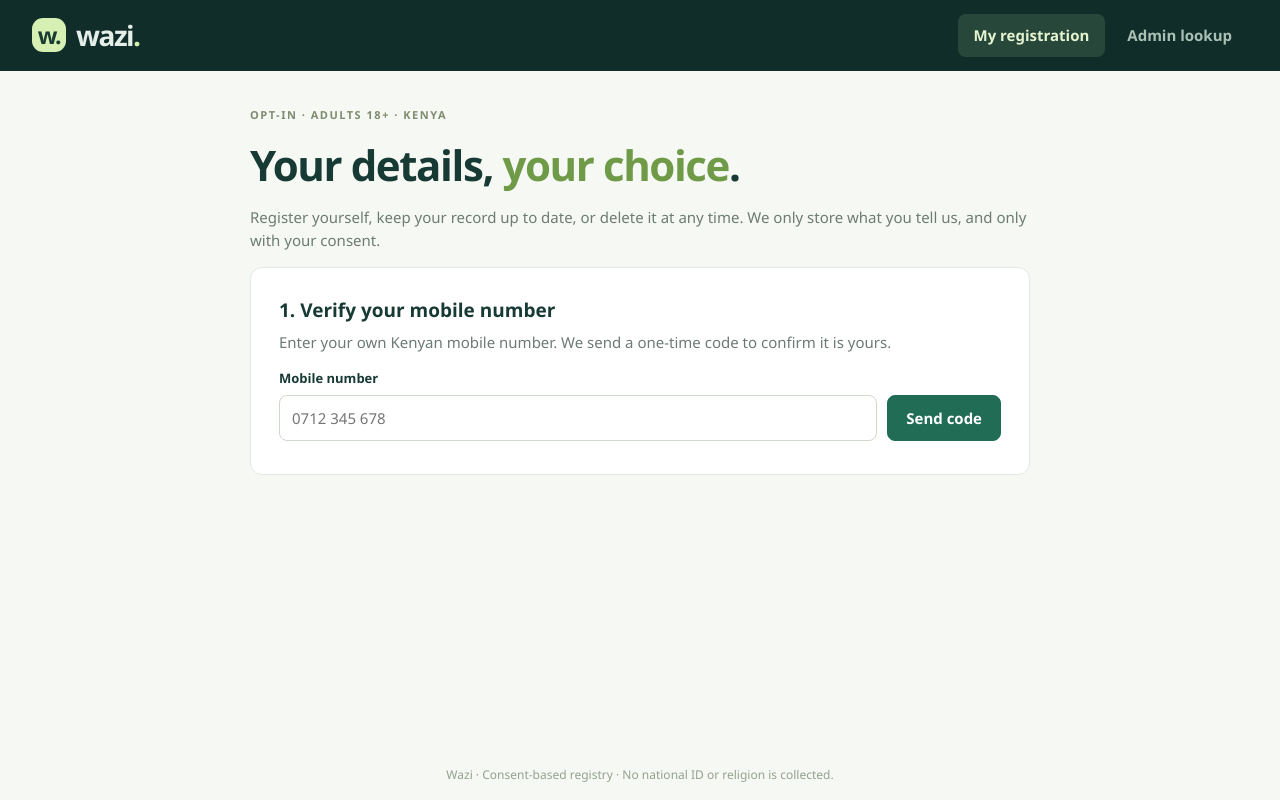
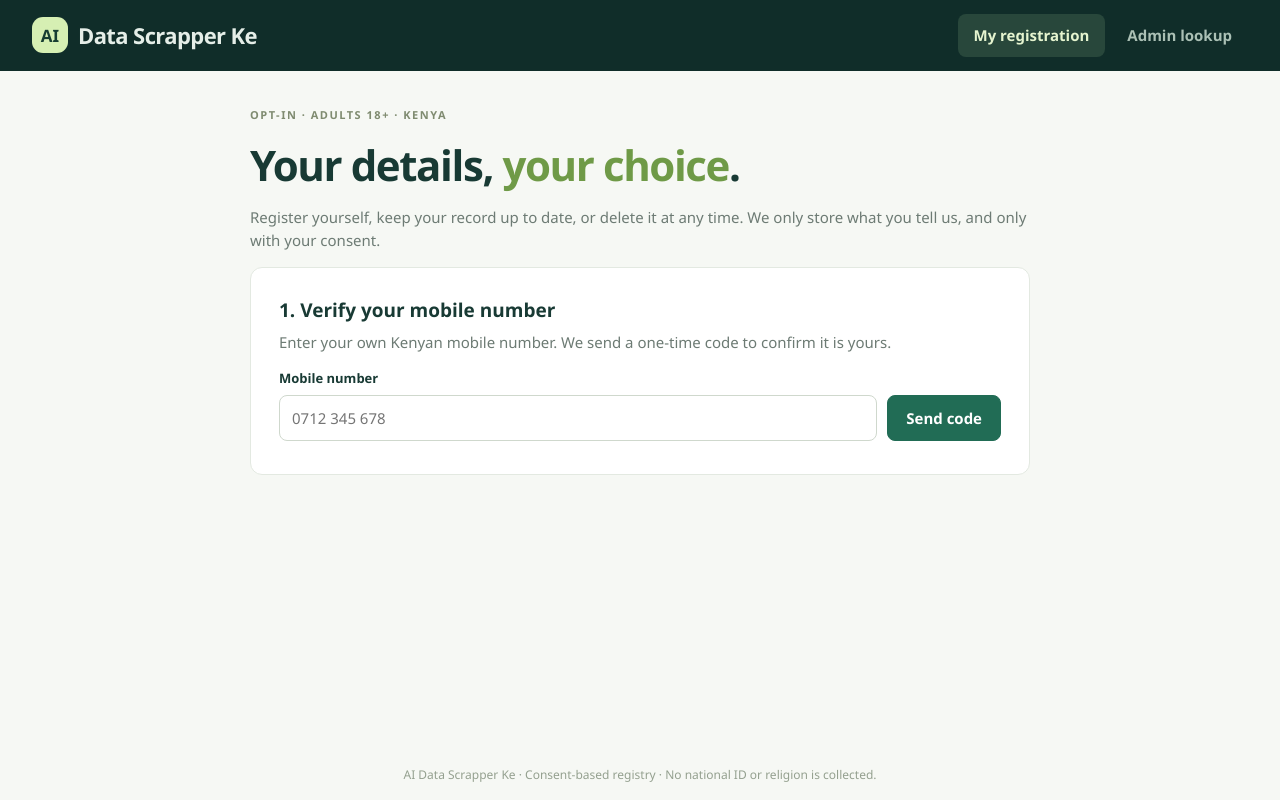
Before and after one commit to EricMamai/Data_Scrapping_with_AI_Agent, a website: page public/index.html in a window 1280 px wide. Drawn offline with Linux system fonts and the light colour scheme; no server answers.

Commit message:
Rename app to AI Data Scrapper Ke
Co-authored-by: Copilot <223556219+Copilot@users.noreply.github.com>

```diff
--- a/lib/sms.js
+++ b/lib/sms.js
@@ -6,7 +6,7 @@ function createConsoleSender() {
   return {
     name: "console",
     async send(phone, code) {
-      console.log(`[DEV SMS] To ${maskPhone(phone)}: your Wazi verification code is ${code}`);
+      console.log(`[DEV SMS] To ${maskPhone(phone)}: your AI Data Scrapper Ke verification code is ${code}`);
     },
   };
 }
@@ -18,7 +18,7 @@ function createAfricasTalkingSender({ username, apiKey, senderId, baseUrl = "htt
       const form = new URLSearchParams({
         username,
         to: phone,
-        message: `Your Wazi verification code is ${code}. It expires in 5 minutes.`,
+        message: `Your AI Data Scrapper Ke verification code is ${code}. It expires in 5 minutes.`,
       });
       if (senderId) form.set("from", senderId);
       const response = await fetch(`${baseUrl}/version1/messaging`, {
--- a/package.json
+++ b/package.json
@@ -1,5 +1,5 @@
 {
-  "name": "wazi-consent-registry",
+  "name": "ai-data-scrapper-ke",
   "version": "2.0.0",
   "private": true,
   "description": "A consent-based adult registry with verified phone numbers and audited admin lookup.",
--- a/public/index.html
+++ b/public/index.html
@@ -4,13 +4,13 @@
   <meta charset="UTF-8">
   <meta name="viewport" content="width=device-width, initial-scale=1">
   <meta name="theme-color" content="#102d29">
-  <title>Wazi | Consent-based adult registry</title>
+  <title>AI Data Scrapper Ke | Consent-based adult registry</title>
   <link rel="stylesheet" href="/styles.css">
   <script src="/app.js" defer></script>
 </head>
 <body>
   <header class="topbar">
-    <a class="brand" href="/" aria-label="Wazi home"><span class="brand-mark">w.</span> wazi<span class="brand-dot">.</span></a>
+    <a class="brand" href="/" aria-label="AI Data Scrapper Ke home"><span class="brand-mark">AI</span> <span class="brand-name">Data Scrapper Ke</span></a>
     <nav class="tabs" role="tablist" aria-label="Sections">
       <button id="tab-me" class="tab active" role="tab" aria-selected="true" aria-controls="panel-me">My registration</button>
       <button id="tab-admin" class="tab" role="tab" aria-selected="false" aria-controls="panel-admin" tabindex="-1">Admin lookup</button>
@@ -60,7 +60,7 @@
           <div class="checks">
             <label class="check"><input type="checkbox" id="adultConfirmed"> <span>I confirm that I am 18 years or older.</span></label>
             <p class="field-error" data-error="adultConfirmed" role="alert"></p>
-            <label class="check"><input type="checkbox" id="consent"> <span>I consent to Wazi storing these details about me. My phone number is stored encrypted, and I can change or delete my record at any time.</span></label>
+            <label class="check"><input type="checkbox" id="consent"> <span>I consent to AI Data Scrapper Ke storing these details about me. My phone number is stored encrypted, and I can change or delete my record at any time.</span></label>
             <p class="field-error" data-error="consent" role="alert"></p>
           </div>
           <div class="actions"><button class="button primary" type="submit" id="save">Save my details</button><button class="button danger" type="button" id="delete" hidden>Delete my record</button></div>
@@ -93,6 +93,6 @@
     </section>
   </main>
 
-  <footer>Wazi &middot; Consent-based registry &middot; No national ID or religion is collected.</footer>
+  <footer>AI Data Scrapper Ke &middot; Consent-based registry &middot; No national ID or religion is collected.</footer>
 </body>
 </html>
--- a/public/styles.css
+++ b/public/styles.css
@@ -7,9 +7,8 @@ button:disabled{cursor:not-allowed;opacity:.55}
 :focus-visible{outline:3px solid #bd852d;outline-offset:2px}
 [hidden]{display:none!important}
 .topbar{background:#102d29;color:#e5eee8;display:flex;align-items:center;justify-content:space-between;gap:16px;padding:14px 32px;flex-wrap:wrap}
-.brand{display:flex;align-items:center;gap:10px;font-size:28px;font-weight:700;letter-spacing:-1.5px;color:inherit;text-decoration:none}
-.brand-mark{display:grid;place-items:center;background:#d6efb3;color:#173d32;width:34px;height:34px;border-radius:11px;font-size:23px}
-.brand-dot{color:#d6efb3;margin-left:-10px}
+.brand{display:flex;align-items:center;gap:10px;font-size:22px;font-weight:700;letter-spacing:-.6px;color:inherit;text-decoration:none}
+.brand-mark{display:grid;place-items:center;background:#d6efb3;color:#173d32;width:36px;height:36px;border-radius:11px;font-size:17px;letter-spacing:0}
 .tabs{display:flex;gap:6px}
 .tab{background:transparent;border:0;color:#abc0b5;padding:10px 16px;border-radius:8px;font-weight:600}
 .tab:hover{background:#26473d}
--- a/server.js
+++ b/server.js
@@ -42,7 +42,7 @@ server.on("error", (error) => {
   process.exitCode = 1;
 });
 server.listen(port, host, () => {
-  console.log(`Wazi registry is available at http://127.0.0.1:${port}`);
+  console.log(`AI Data Scrapper Ke registry is available at http://127.0.0.1:${port}`);
   console.log(`Data directory: ${dataDir}`);
   console.log(`SMS provider: ${sender.name}${sender.name === "console" ? " (codes are printed here, no real SMS is sent)" : ""}`);
   if (generatedAdminToken) console.log(`Admin token for this run: ${adminToken}`);
```
Also changed, not shown: README.md.
